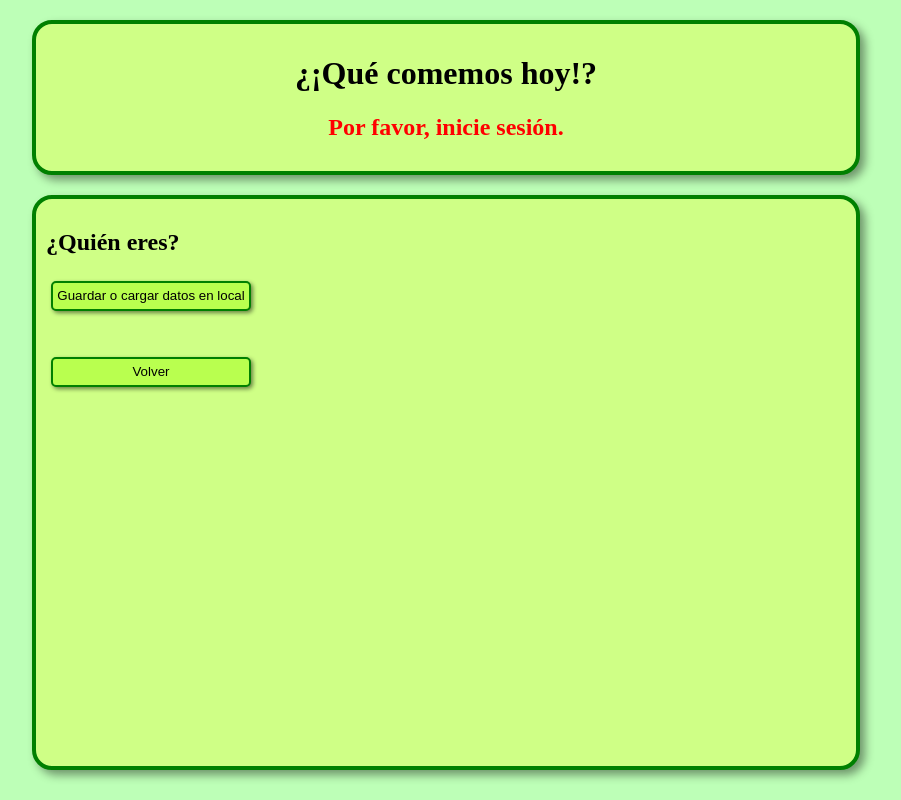
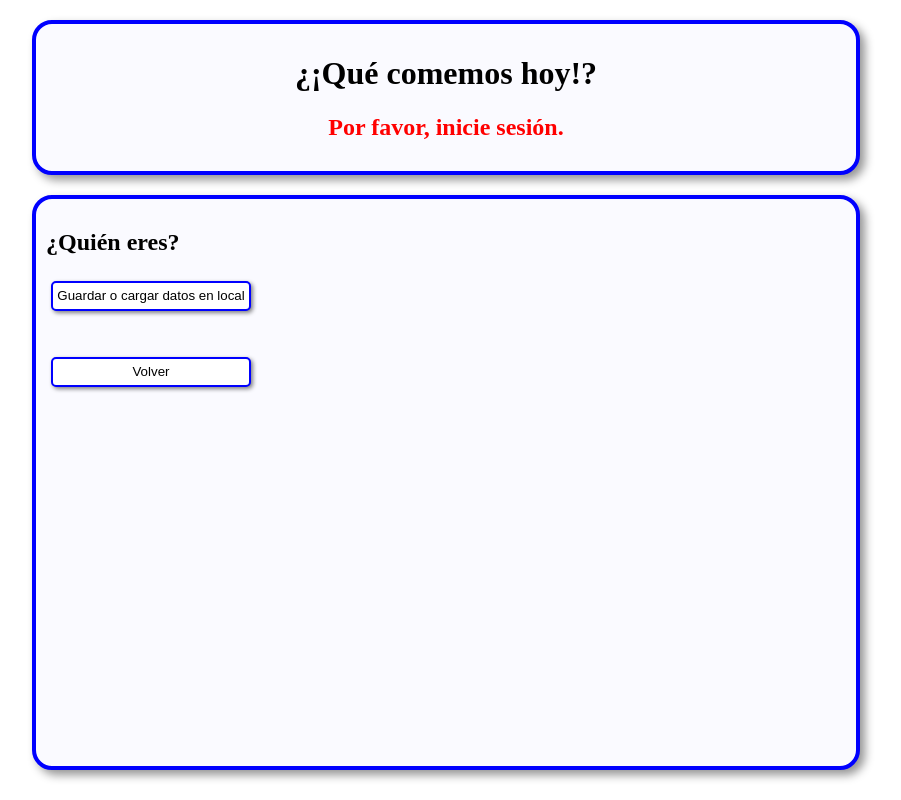
Before and after one commit to CarlosCaNav/Que_Comemos, an Angular app: page /login in a window 1280 px wide. Shown: the whole page, without its empty margins (194-1095 px from the left). Built offline with nearby package versions, Linux system fonts and the light colour scheme.

Commit message:
estética algo más agradable...

```diff
--- a/src/app/app.component.css
+++ b/src/app/app.component.css
@@ -7,12 +7,12 @@
 
 .bloques {
     margin-top: 20px;
-    border: 4px solid green;
+    border: 4px solid blue;
     justify-items: center;
     border-radius: 20px;
     padding: 10px;
     width: 800px;
-    background-color: rgb(207, 255, 134);
+    background-color: rgb(250, 250, 255);
     box-shadow: 5px 5px 10px rgba(0, 0, 0, 0.418);
 }
 
--- a/src/styles.css
+++ b/src/styles.css
@@ -1,5 +1,5 @@
 body, html{
-    background-color: rgb(189, 255, 183);
+    background-color: white;
     margin: 0 auto;
     height: 100%;
 }
@@ -7,15 +7,15 @@ body, html{
 button{
     width: 200px;
     height: 30px;
-    border: 2px solid green;
-    background-color: rgb(185, 255, 79);
+    border: 2px solid blue;
+    background-color: white;
     border-radius: 5px;
     padding: 2px;
     box-shadow: 2px 2px 4px rgba(0, 0, 0, 0.493);
     margin: 5px;
 }
 button:hover{
-    border: 2px solid rgb(0, 196, 0);
+    border: 2px solid lightblue;
 }
 button:active{
     border: 2px solid rgb(255, 255, 255);
@@ -26,9 +26,9 @@ button:active{
     position: absolute;
     width: 500px;
     height: 400px;
-    border: 3px solid green;
+    border: 3px solid blue;
     border-radius: 15px;
-    background-color: rgb(207, 255, 134);
+    background-color: rgb(250, 250, 255);
     padding: 40px;
     box-shadow: 10px 10px 30px;
 
```
